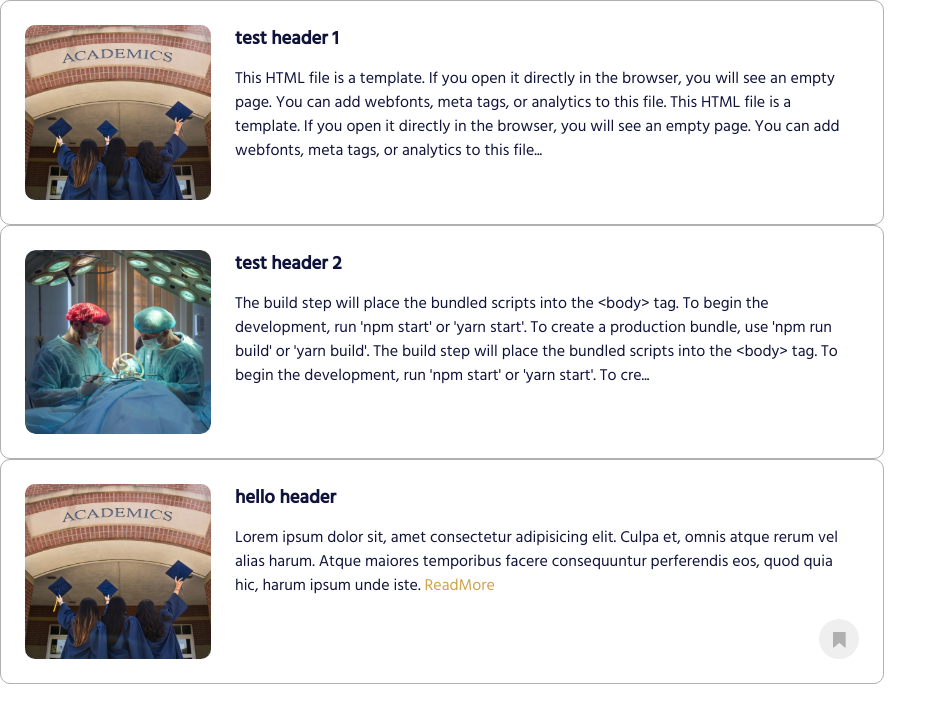
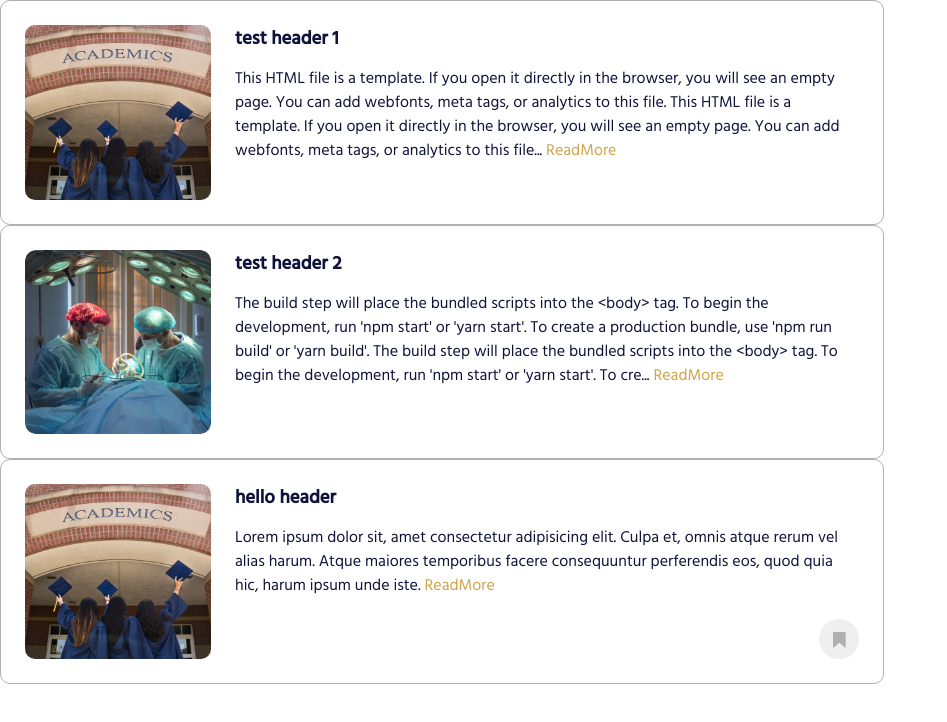
Before and after one commit to CDiala/school-finder, a React (Create React App) app in the folder client/: page / in a window 1280 px wide. Shown: the top 722 px of the page, without its empty margins (0-947 px from the left). Built offline with nearby package versions, Linux system fonts and the light colour scheme.

Commit message:
Modified the article component.

```diff
--- a/client/src/components/shared/ArticleCard/ArticleCard.js
+++ b/client/src/components/shared/ArticleCard/ArticleCard.js
@@ -2,6 +2,8 @@ import ExtraLargeCard from "../ExtraLargeCard/ExtraLargeCard";
 import "./ArticleCard.css";
 import src1 from "../../../images/graduation.png";
 import src2 from "../../../images/article_img_2.png";
+import Bookmark from "../../../components/shared/Bookmark/Bookmark";
+import ReadMore from "../../../components/shared/ReadMore/ReadMore";
 
 const articles = [
   {
@@ -35,13 +37,17 @@ const articles = [
 const ArticleCard = () => {
   return (
     <div>
-      {articles.map((article) => {
+      {articles.map((article, index) => {
         return (
           <ExtraLargeCard
+            key={index}
             src={article.src}
             alt={article.alt}
             header={article.header}
             body={article.body}
+            readMore={
+              article.body.length >= 300 ? <ReadMore path={"./"} /> : null
+            }
           />
         );
       })}
```
